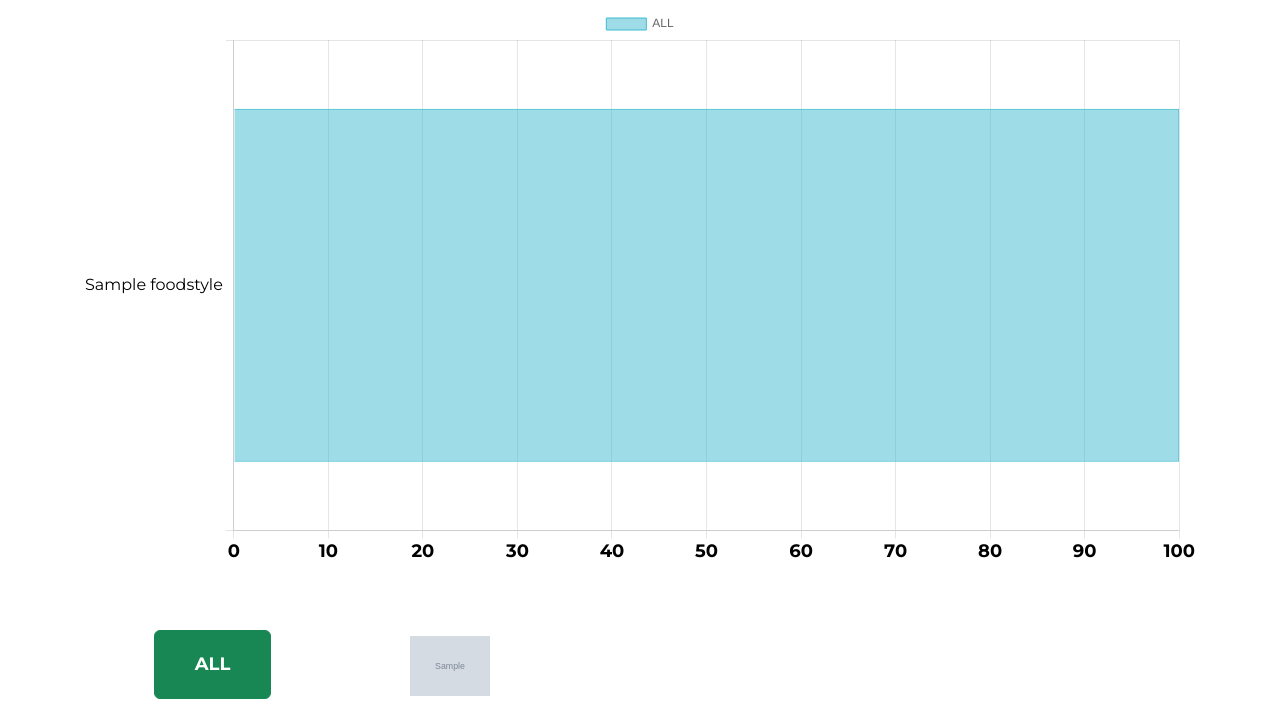
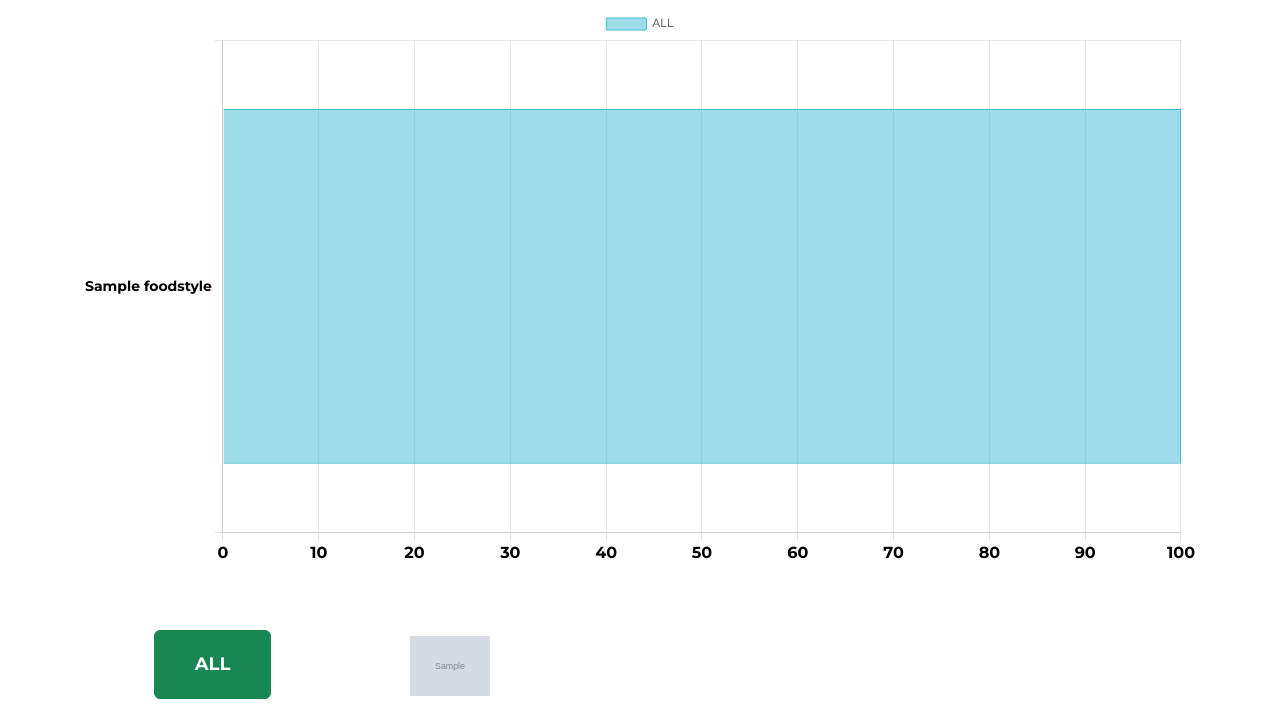
Before and after one commit to kolbasov-icatt/alim_v06, a Django app: page /dashboard/foodstyles/ in a window 1280 px wide. Shown: the part 128-838 px from the top of the page. Run offline with Django 5.2, Linux system fonts and the light colour scheme; tables that the repository leaves empty hold one stand-in row (values such as "Sample post"); grey boxes marked "Sample" are stand-in pictures; some libraries are stand-ins or nearby versions.

Commit message:
stili alim changed fontsize

```diff
--- a/dashboard/templates/dashboard/foodstyles.html
+++ b/dashboard/templates/dashboard/foodstyles.html
@@ -96,8 +96,8 @@
                         color: 'black',
                         font: {
                             family: 'Montserrat',
-                            //weight: 'bold', // Make y-axis labels bold,
-                            size: 16 // Set the font size here
+                            weight: 'bold', // Make y-axis labels bold,
+                            size: 14 // Set the font size here
                         }
                     }
                 },
@@ -107,7 +107,7 @@
                         font: {
                             family: 'Montserrat',
                             weight: 'bold', // Make y-axis labels bold
-                            size: 18
+                            size: 16
                         }
                     }
                 }
```
